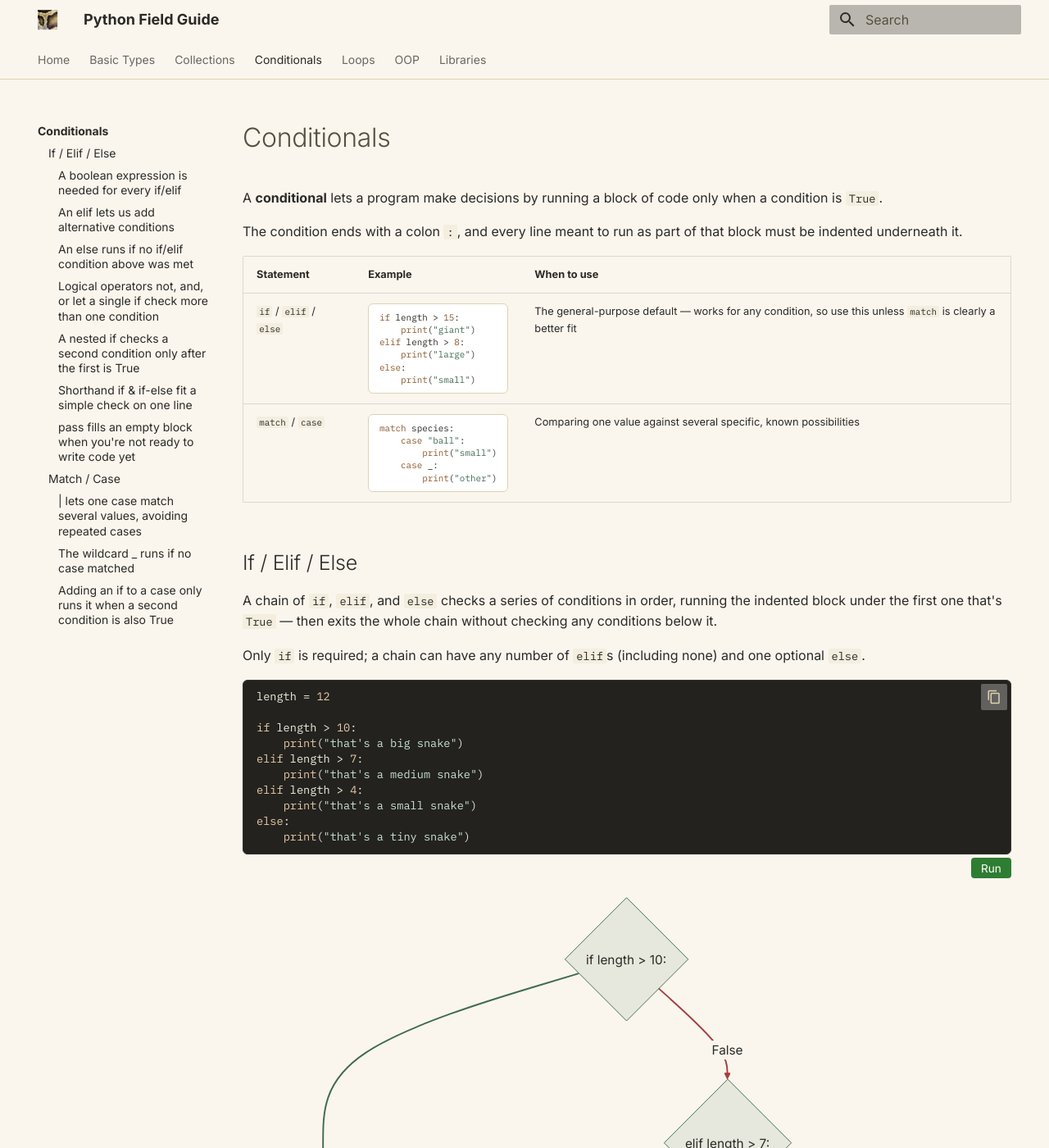
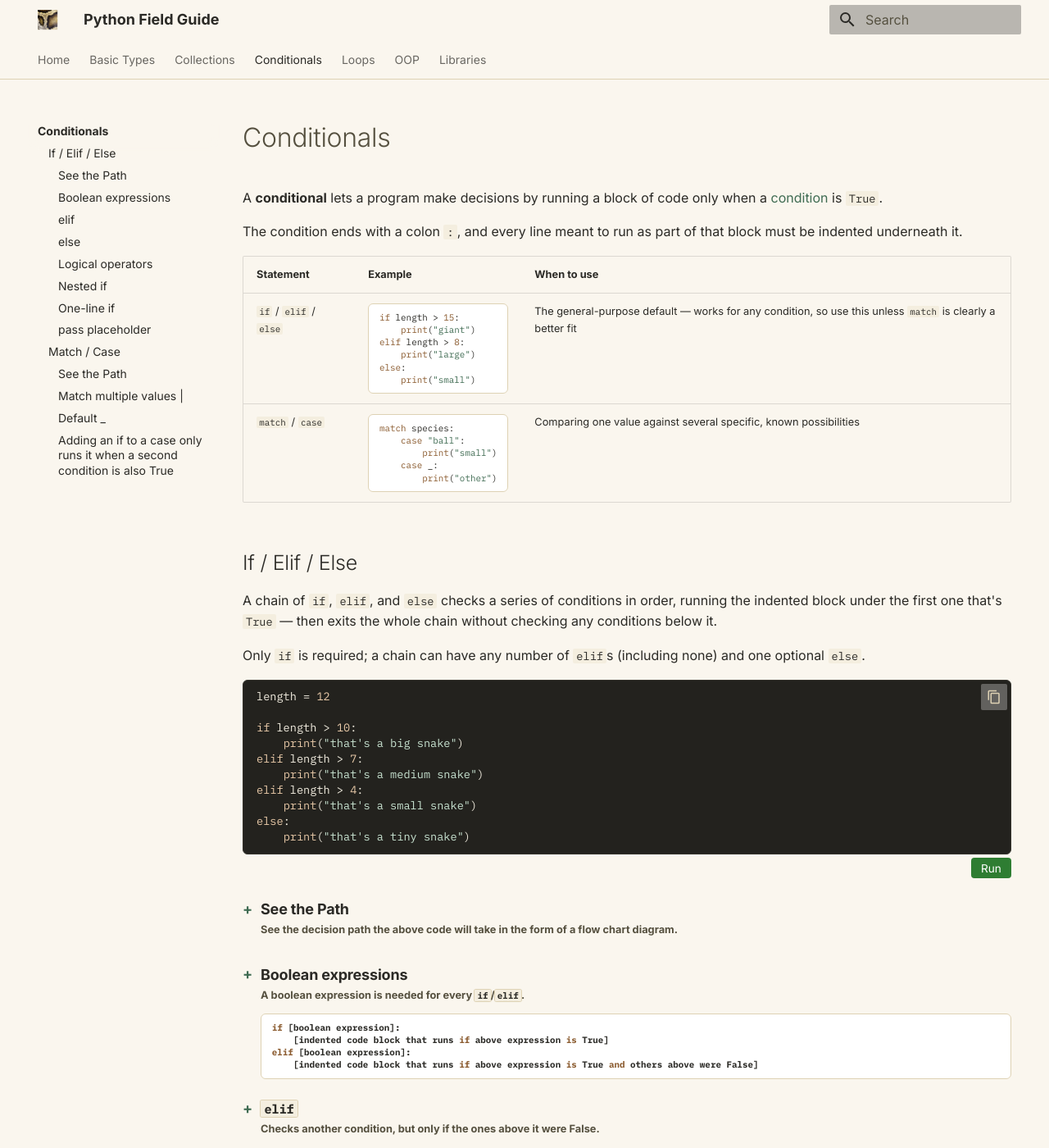
Before and after one commit to luka-sherman/python-field-guide, an MkDocs documentation site: the page built from docs/conditionals.md, in a window 1280 px wide and 1400 px high. Shown: the whole window at 82% size. Built offline with MkDocs 1.6.1 and Material for MkDocs 9.7.7, drawn with Linux system fonts in a browser that asks for light colours; nearby versions of some CDN libraries; some of the changed text lies outside the part shown.

Commit message:
subheadings

````diff
--- a/docs/conditionals.md
+++ b/docs/conditionals.md
@@ -1,6 +1,6 @@
 # Conditionals
 
-A **conditional** lets a program make decisions by running a block of code only when a condition is `True`.
+A **conditional** lets a program make decisions by running a block of code only when a [condition](#boolean-expressions) is `True`.
 
 The condition ends with a colon `:`, and every line meant to run as part of that block must be indented underneath it.
 
@@ -27,6 +27,15 @@ elif length > 4:
 else:
     print("that's a tiny snake")
 ```
+
+<details markdown="block" class="pt-collapsible">
+<summary markdown="block">
+
+### See the Path
+See the decision path the above code will take in the form of a flow chart diagram.
+{: .pt-subheading }
+
+</summary>
 
 ```mermaid
 flowchart TD
@@ -56,10 +65,15 @@ flowchart TD
     linkStyle 10 stroke:#3f6b52,stroke-width:2px
 ```
 
+</details>
+
 <details markdown="block" class="pt-collapsible">
 <summary markdown="block">
 
-### A boolean expression is needed for every `if`/`elif`
+### Boolean expressions
+
+A boolean expression is needed for every `if`/`elif`.
+{: .pt-subheading }
 
 ```python-ref
 if [boolean expression]:
@@ -154,7 +168,10 @@ if snake["length"] > 2:      # dict value comparison
 <details markdown="block" class="pt-collapsible">
 <summary markdown="block">
 
-### An `elif` lets us add alternative conditions
+### `elif`
+
+Checks another condition, but only if the ones above it were False.
+{: .pt-subheading }
 
 ```python-ref
 length = 12
@@ -199,7 +216,10 @@ else:
 <details markdown="block" class="pt-collapsible">
 <summary markdown="block">
 
-### An `else` runs if no `if`/`elif` condition above was met
+### `else`
+
+The catch-all — it runs when nothing above it matched. It always comes last and doesn't have a condition.
+{: .pt-subheading }
 
 ```python-ref
 venomous = False
@@ -228,7 +248,10 @@ else:
 <details markdown="block" class="pt-collapsible">
 <summary markdown="block">
 
-### Logical operators `not`, `and`, `or` let a single `if` check more than one condition
+### Logical operators
+
+Logical operators `not`, `and`, `or` let a single `if` combine boolean expressions to create more complex conditions.
+{: .pt-subheading }
 
 ```python-ref
 not venomous                  # not False → True
@@ -277,7 +300,10 @@ if (length > 10 and not venomous) or length > 20:
 <details markdown="block" class="pt-collapsible">
 <summary markdown="block">
 
-### A nested `if` checks a second condition only after the first is `True`
+### Nested `if`
+
+Checks a second condition only after the first is `True`.
+{: .pt-subheading }
 
 ```python-ref
 length = 12
@@ -309,7 +335,10 @@ if length > 10:
 <details markdown="block" class="pt-collapsible">
 <summary markdown="block">
 
-### Shorthand `if` & `if`-`else` fit a simple check on one line
+### One-line `if`
+
+Simple checks and be written in one line.
+{: .pt-subheading }
 
 ```python-ref
 if venomous: print("careful")    # single-line if — the colon is still required
@@ -335,7 +364,10 @@ print(status)
 <details markdown="block" class="pt-collapsible">
 <summary markdown="block">
 
-### `pass` fills an empty block when you're not ready to write code yet
+### `pass` placeholder
+
+Temporarily fill an empty block when you're not ready to write the inside code yet.
+{: .pt-subheading }
 
 ```python-ref
 if venomous:
@@ -384,6 +416,15 @@ match species:
         print("unknown species")
 ```
 
+<details markdown="block" class="pt-collapsible">
+<summary markdown="block">
+
+### See the Path
+See the decision path the above code will take in the form of a flow chart diagram.
+{: .pt-subheading }
+
+</summary>
+
 ```mermaid
 flowchart TD
     START["`match species:`"] --> A{"`case 'ball':`"}
@@ -410,7 +451,10 @@ flowchart TD
 <details markdown="block" class="pt-collapsible">
 <summary markdown="block">
 
-### `|` lets one `case` match several values, avoiding repeated cases
+### Match multiple values `|`
+
+Lets one `case` match several possible values, so you don't need a separate `case` for each one.
+{: .pt-subheading }
 
 ```python-ref
 match species:
@@ -439,7 +483,9 @@ match species:
 <details markdown="block" class="pt-collapsible">
 <summary markdown="block">
 
-### The wildcard `_` runs if no `case` matched
+### Default `_`
+Runs a block of code if no `case` matched, like an `else` in an `if` statement.
+{: .pt-subheading }
 
 ```python-ref
 match species:
--- a/docs/stylesheets/extra.css
+++ b/docs/stylesheets/extra.css
@@ -423,3 +423,11 @@ input:checked + .md-consent__settings {
   color: #a33f3f;
   background-color: rgba(163, 63, 63, 0.12);
 }
+
+/* Sits inside a .pt-collapsible <summary>, under the heading —
+   not an h tag so it stays out of the sidebar TOC */
+.pt-subheading {
+  margin: 0.15em 0 0.6em;
+  font-weight: 600;
+  color: var(--pt-text-secondary);
+}
````
Also changed, not shown: docs/collections.md (+1 -1 lines), docs/index.md (+1 -1 lines).
